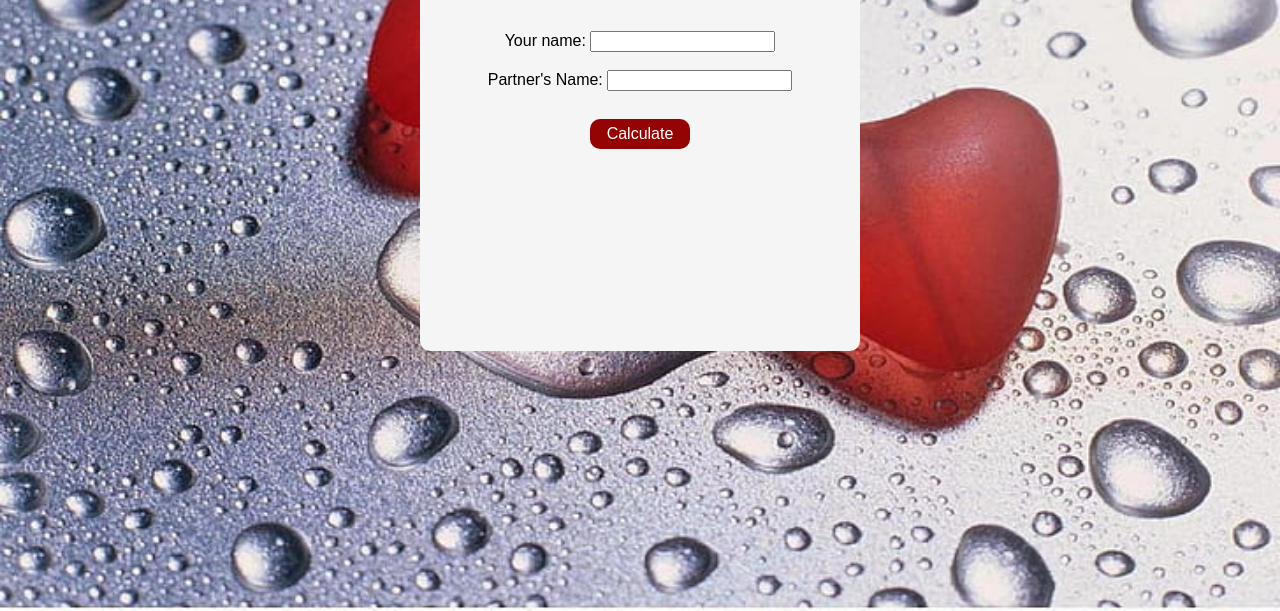
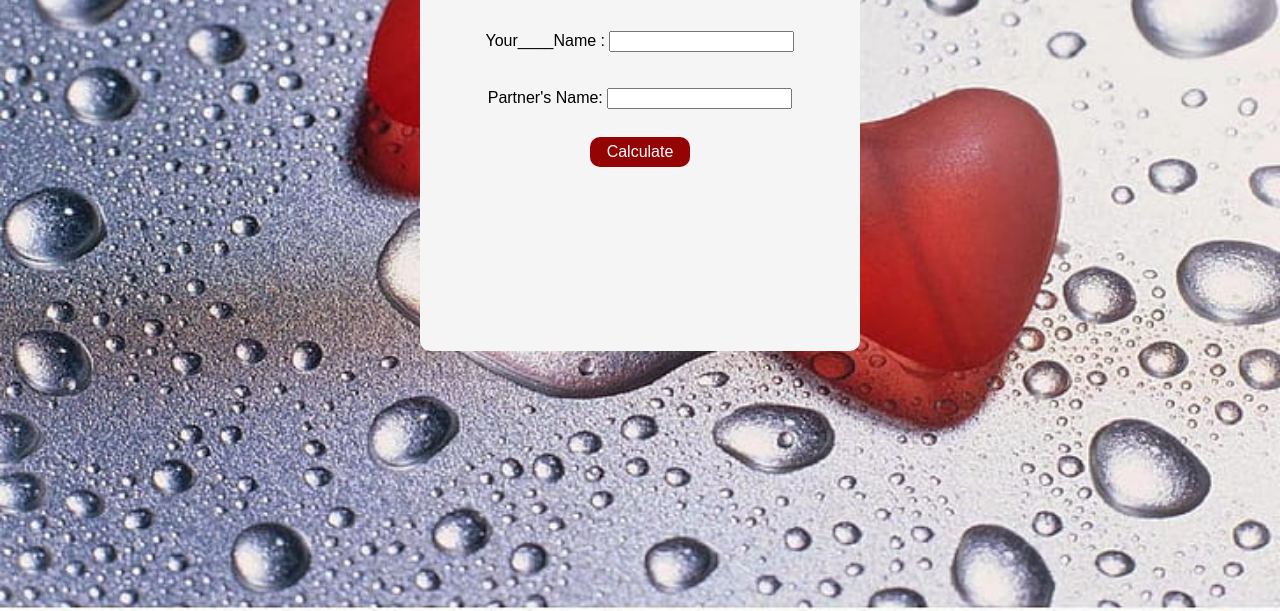
Before and after one commit to eakewudzie/luvcalculator.github.io, a plain HTML site: page index.html in a window 1280 px wide. Shown: the part 189-800 px from the top of the page. Drawn offline with Linux system fonts and the light colour scheme.

Commit message:
changes in html and css files

```diff
--- a/index.html
+++ b/index.html
@@ -13,8 +13,8 @@
             <h1>Luv Calculator</h1>
             <p>Enter your name and your partner's name to see the chance that this relationship will work:</p>
             <br>
-            <label for="Your-name">Your name:</label>
-            <input type="text" id="your-name" name="your-name"> <br><br>
+            <label for="Your-name">Your____Name :</label>
+            <input type="text" id="your-name" name="your-name"> <br><br><br>
             <label for="Partner's name">Partner's Name:</label>
             <input type="text" id="partner" name="Partner's name"><br><br>
 
```
